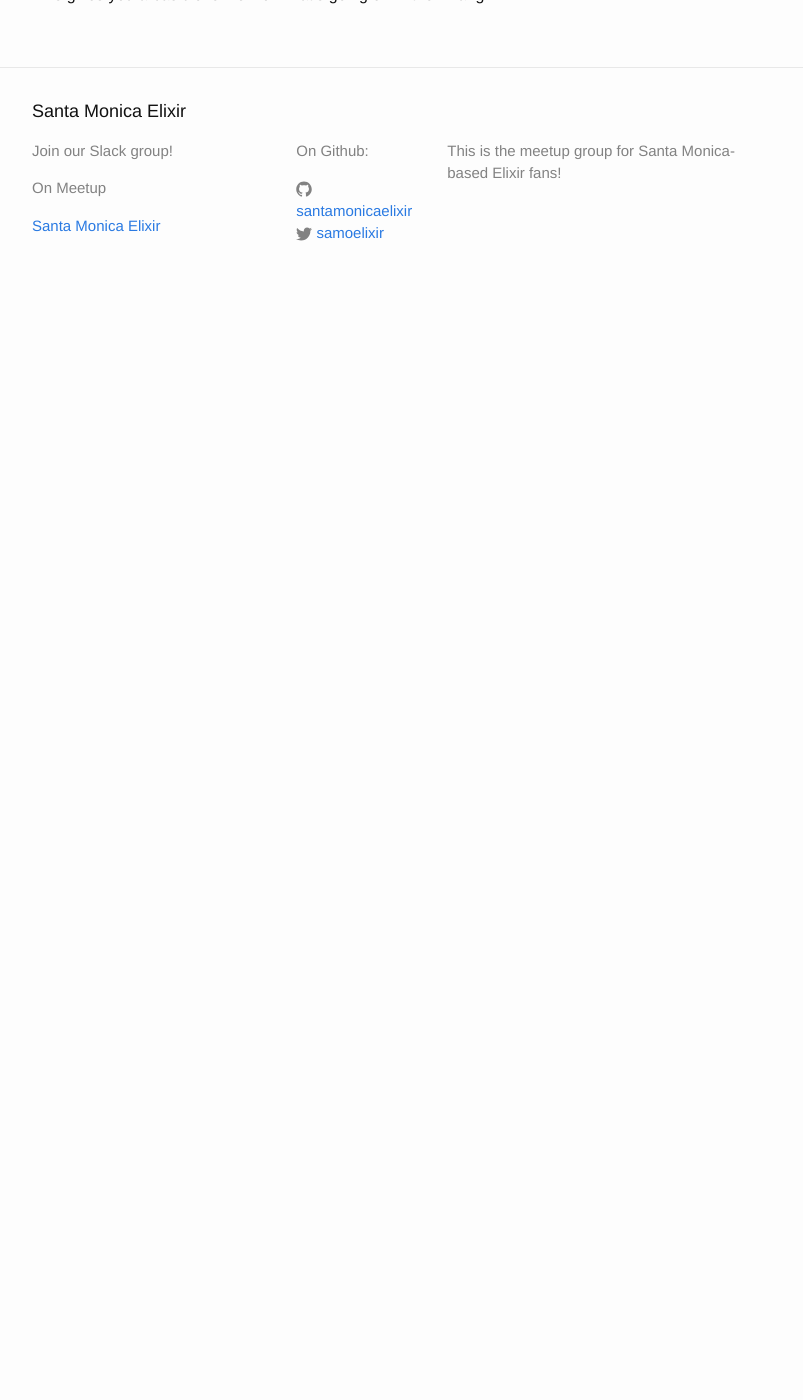
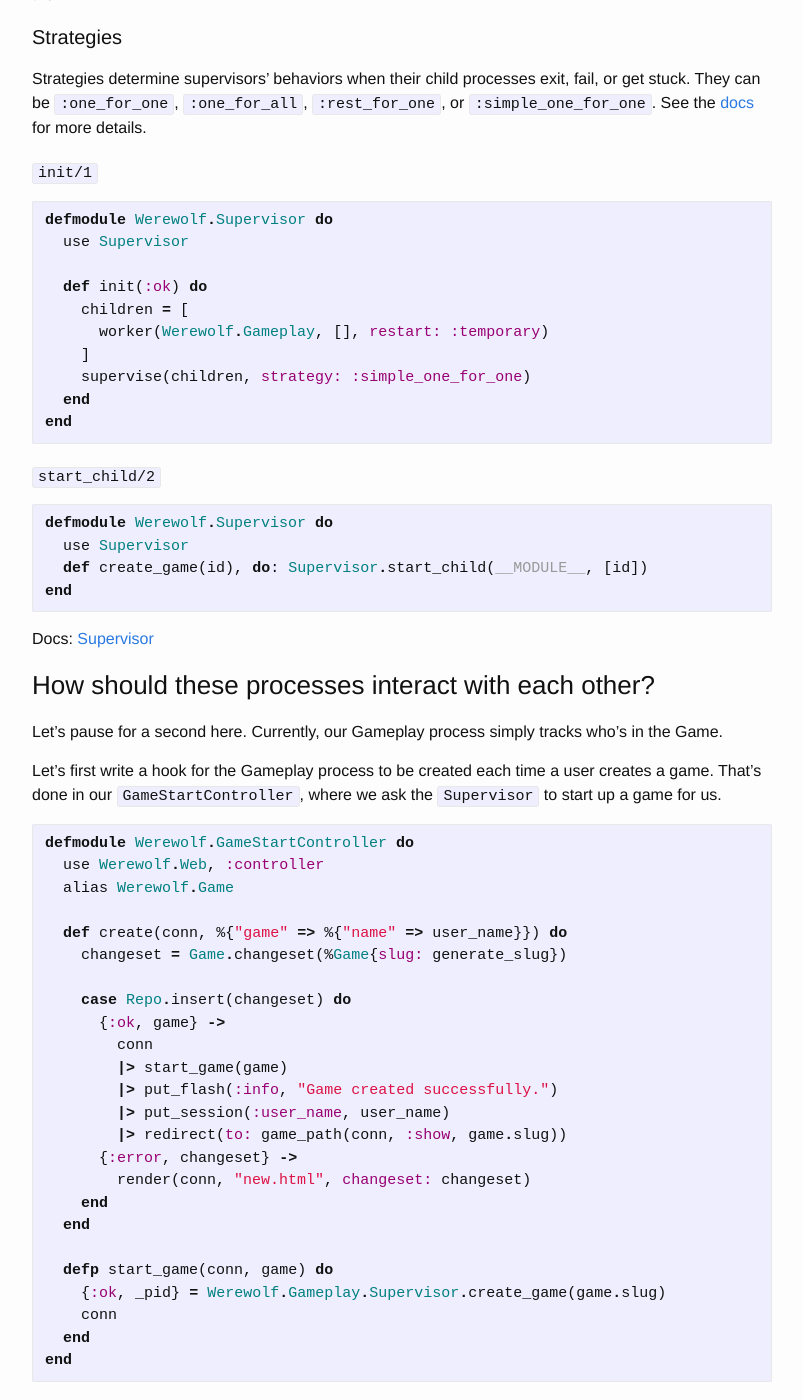
Before and after one commit to Elixir-LA/santamonicaelixir.github.io, a Jekyll site: the page built from _posts/2016-09-07-introduction-to-otp-and-genserver.markdown, in a window 1280 px wide and 1400 px high, scrolled down 3421 px. Shown: the whole window, without its empty margins (238-1041 px from the left). Built offline with Jekyll 4.4.1, drawn with Linux system fonts in a browser that asks for light colours; before the commit the page ends 3726 px from its top, so only the background shows below that; some of the changed text lies outside the part shown.

Commit message:
Adding updated post.

````diff
--- a/_posts/2016-09-07-introduction-to-otp-and-genserver.markdown
+++ b/_posts/2016-09-07-introduction-to-otp-and-genserver.markdown
@@ -135,3 +127,99 @@
 ```
 
 This gives you a basic overview of what's going on in the Erlang VM.
+
+### Supervisors
+
+Supervisors manage the lifecycle of "children" processes.
+
+They are designed to work like trees - supervisors are responsible only
+for the processes that live under them.
+
+#### Strategies
+
+Strategies determine supervisors' behaviors when their child processes
+exit, fail, or get stuck. They can be `:one_for_one`, `:one_for_all`, `:rest_for_one`, or
+`:simple_one_for_one`. See the
+[docs](http://elixir-lang.org/docs/stable/elixir/Supervisor.html) for more details.
+
+#### `init/1`
+
+```elixir
+defmodule Werewolf.Supervisor do
+  use Supervisor
+
+  def init(:ok) do
+    children = [
+      worker(Werewolf.Gameplay, [], restart: :temporary)
+    ]
+    supervise(children, strategy: :simple_one_for_one)
+  end
+end
+```
+
+#### `start_child/2`
+
+```elixir
+defmodule Werewolf.Supervisor do
+  use Supervisor
+  def create_game(id), do: Supervisor.start_child(__MODULE__, [id])
+end
+```
+
+Docs: [Supervisor](http://elixir-lang.org/docs/stable/elixir/Supervisor.html)
+
+### How should these processes interact with each other?
+
+Let's pause for a second here. Currently, our Gameplay process simply
+tracks who's in the Game.
+
+Let's first write a hook for the Gameplay process to be created each
+time a user creates a game. That's done in our `GameStartController`,
+where we ask the `Supervisor` to start up a game for us.
+
+```elixir
+defmodule Werewolf.GameStartController do
+  use Werewolf.Web, :controller
+  alias Werewolf.Game
+
+  def create(conn, %{"game" => %{"name" => user_name}}) do
+    changeset = Game.changeset(%Game{slug: generate_slug})
+
+    case Repo.insert(changeset) do
+      {:ok, game} ->
+        conn
+        |> start_game(game)
+        |> put_flash(:info, "Game created successfully.")
+        |> put_session(:user_name, user_name)
+        |> redirect(to: game_path(conn, :show, game.slug))
+      {:error, changeset} ->
+        render(conn, "new.html", changeset: changeset)
+    end
+  end
+
+  defp start_game(conn, game) do
+    {:ok, _pid} = Werewolf.Gameplay.Supervisor.create_game(game.slug)
+    conn
+  end
+end
+```
+
+Let's go back to our GameChannel - each time a player enters the game,
+let's have the Gameplay process join the existing game.
+
+```elixir
+defmodule Werewolf.GameChannel do
+  alias Werewolf.Gameplay
+
+  def join("games:" <> game_id, _payload, socket) do
+    player_id = socket.assigns.user
+
+    case Gameplay.join(game_id, player_id, socket.channel_pid) do
+      {:ok, _pid} ->
+        send(self, :after_join)
+        {:ok, socket}
+      {:error, reason} ->
+        {:error, %{reason: reason}}
+    end
+  end
+```
````
Also changed, not shown: other parts of _posts/2016-09-07-introduction-to-otp-and-genserver.markdown (+0 -8 lines).
